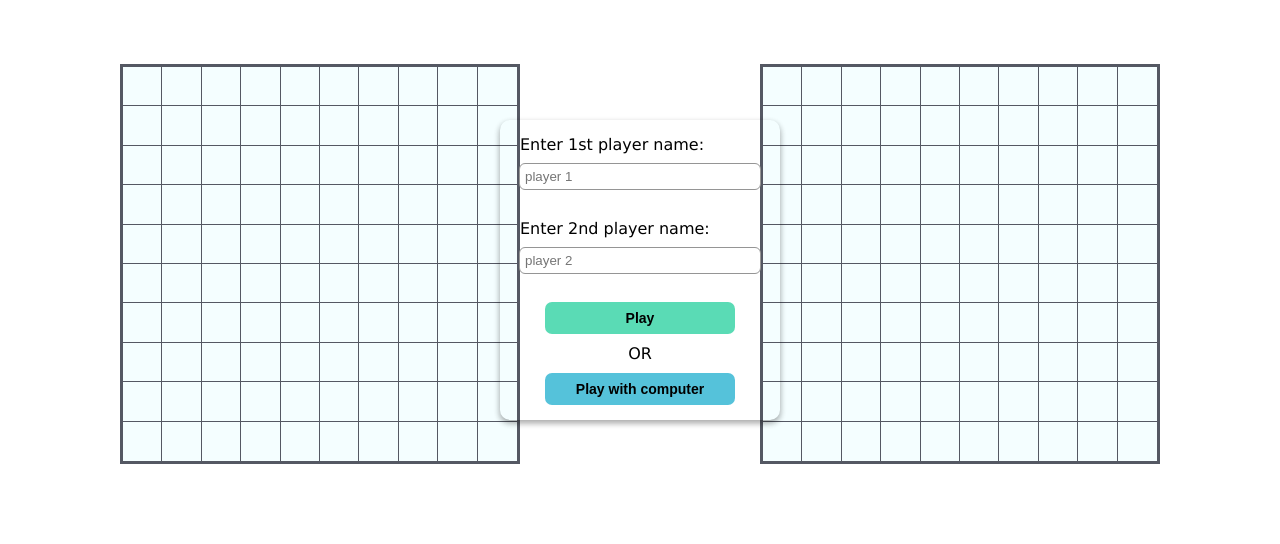
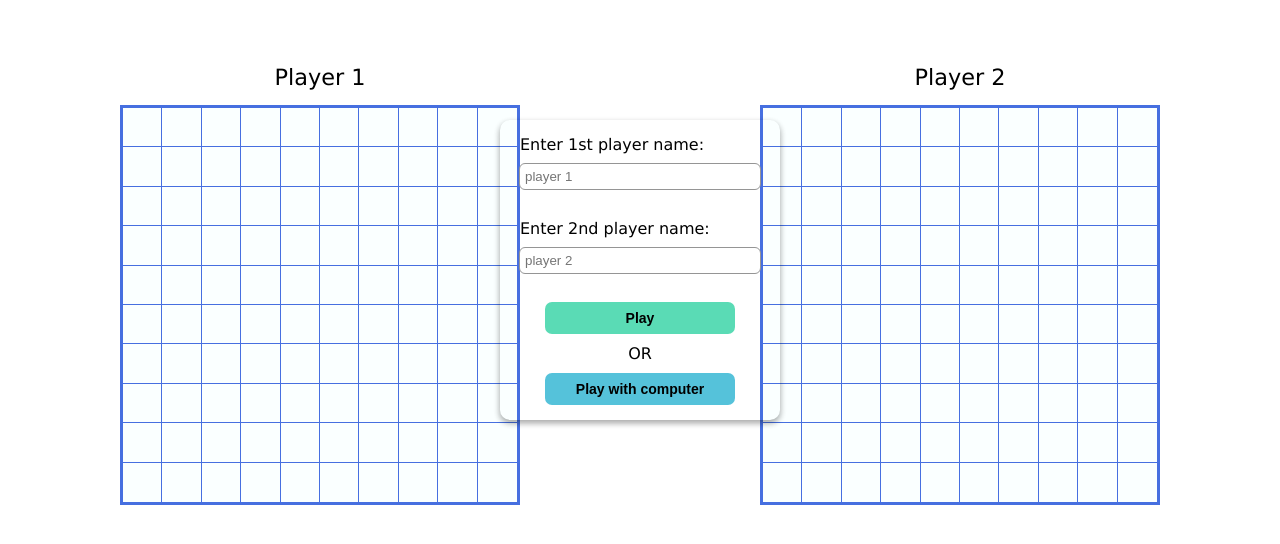
Before and after one commit to ehsan-saf/battleship, a plain HTML site: page index.html in a window 1280 px wide. Drawn offline with Linux system fonts and the light colour scheme.

Commit message:
Desing player name

```diff
--- a/style.css
+++ b/style.css
@@ -9,8 +9,8 @@
 }
 
 :root {
-  --grid-border: #545863;
-  --cell-bg: #f4feff;
+  --grid-border: #466fe0;
+  --cell-bg: #faffff;
   --target-glow: rgb(71, 83, 255);
 }
 
@@ -32,6 +32,17 @@ body {
   width: 100%;
 }
 
+.grid-name {
+  display: flex;
+  flex-direction: column;
+  align-items: center;
+  gap: 15px;
+}
+
+.player-name {
+  font-size: 1.4rem;
+}
+
 .board {
   width: 400px;
   height: 400px;
@@ -47,7 +58,7 @@ body {
 .cell {
   background-color: var(--cell-bg);
   outline: 1px solid var(--grid-border);
-  cursor: url("./icon/missile-icon.png"), auto;
+  cursor: url("./icon/target-icon.png"), auto;
 }
 
 .target-cell {
```
Also changed, not shown: main.js (+1 -1 lines), icon/missile-icon.png (deleted), icon/target-icon.png (added).
